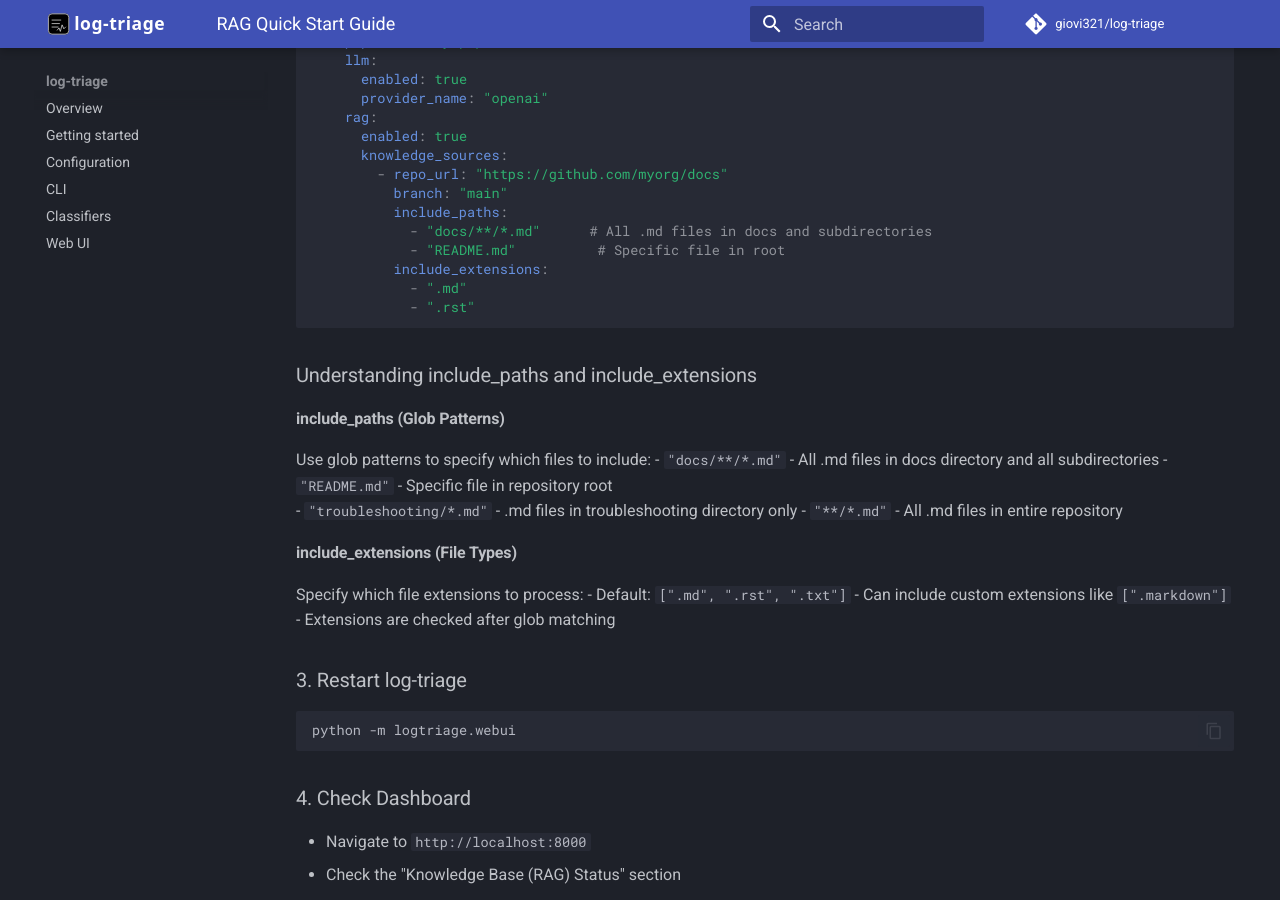
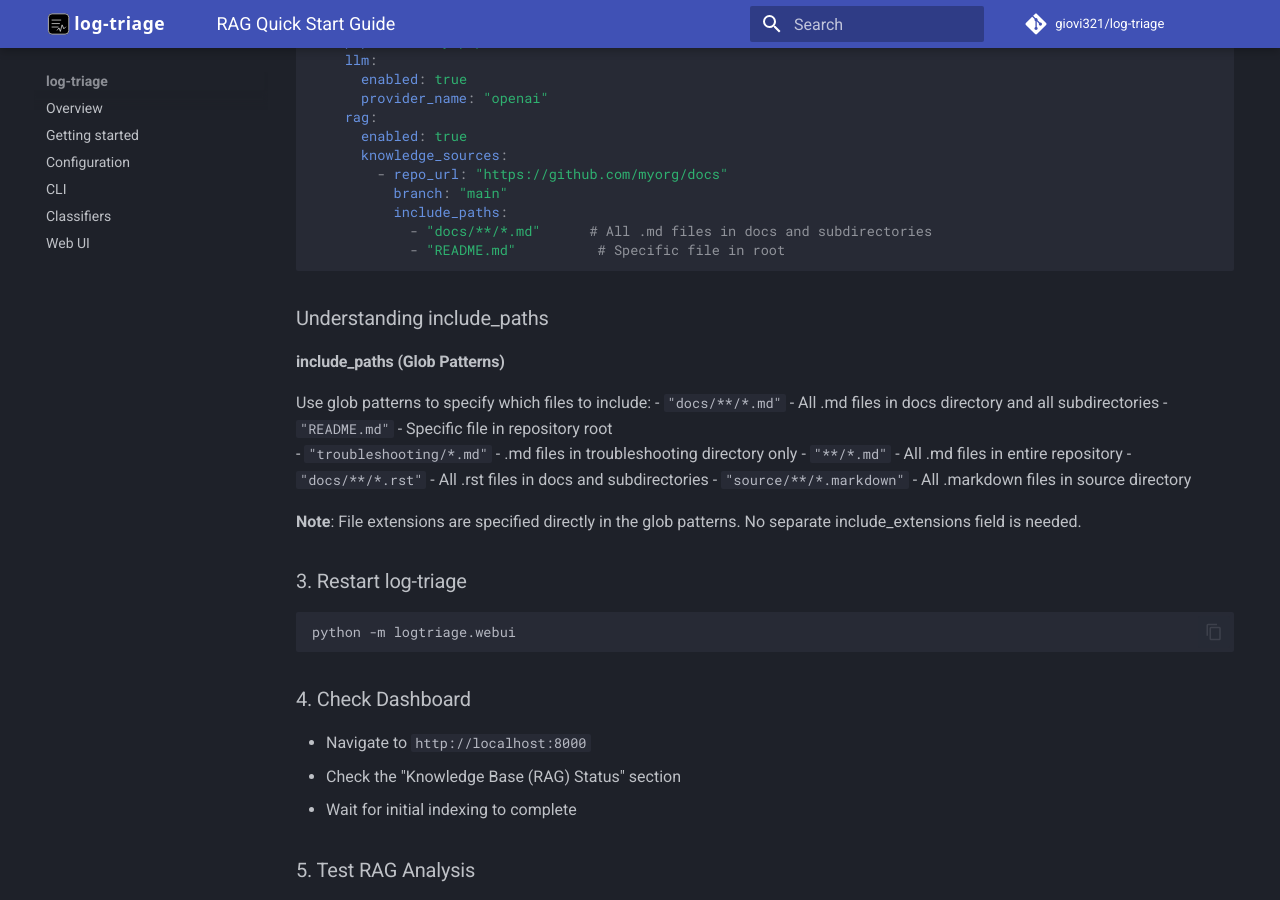
Before and after one commit to giovi321/log-triage, an MkDocs documentation site: the page built from docs/RAG-QuickStart.md, in a window 1280 px wide and 900 px high, scrolled down 1026 px. Built offline with MkDocs 1.6.1 and Material for MkDocs 9.7.7, drawn with Linux system fonts in a browser that asks for light colours; comment, search, counter and statistics services are not loaded.

Commit message:
Fixed RAG config

````diff
--- a/config.example.yaml
+++ b/config.example.yaml
@@ -178,17 +178,11 @@ modules:
         include_paths:
           - "docs/**/*.md"
           - "docs/**/*.rst"
-        include_extensions:
-          - ".md"
-          - ".rst"
       - repo_url: "https://github.com/home-assistant/home-assistant.io"
         branch: "current"
         include_paths:
           - "source/**/*.md"
           - "source/**/*.markdown"
-        include_extensions:
-          - ".md"
-          - ".markdown"
   alerts:
     mqtt:
       enabled: false
--- a/docs/RAG-QuickStart.md
+++ b/docs/RAG-QuickStart.md
@@ -52,12 +52,9 @@ modules:
           include_paths:
             - "docs/**/*.md"      # All .md files in docs and subdirectories
             - "README.md"          # Specific file in root
-          include_extensions:
-            - ".md"
-            - ".rst"
 ```
 
-### Understanding include_paths and include_extensions
+### Understanding include_paths
 
 #### include_paths (Glob Patterns)
 Use glob patterns to specify which files to include:
@@ -65,12 +62,10 @@ Use glob patterns to specify which files to include:
 - `"README.md"` - Specific file in repository root
 - `"troubleshooting/*.md"` - .md files in troubleshooting directory only
 - `"**/*.md"` - All .md files in entire repository
+- `"docs/**/*.rst"` - All .rst files in docs and subdirectories
+- `"source/**/*.markdown"` - All .markdown files in source directory
 
-#### include_extensions (File Types)
-Specify which file extensions to process:
-- Default: `[".md", ".rst", ".txt"]`
-- Can include custom extensions like `[".markdown"]`
-- Extensions are checked after glob matching
+**Note**: File extensions are specified directly in the glob patterns. No separate include_extensions field is needed.
 
 ### 3. Restart log-triage
 
````
Also changed, not shown: docs/RAG.md (+3 -7 lines), 4 other files.
